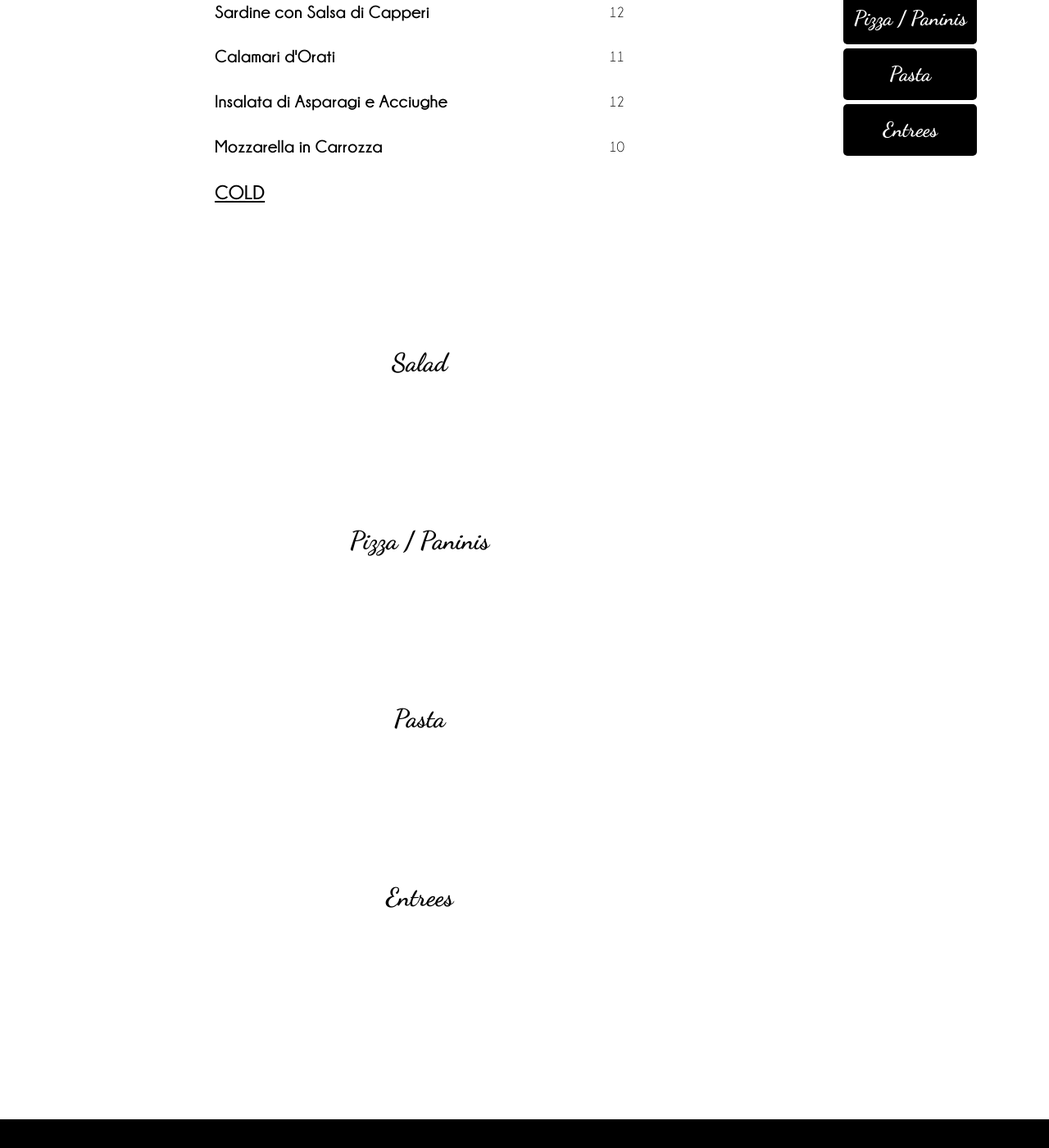
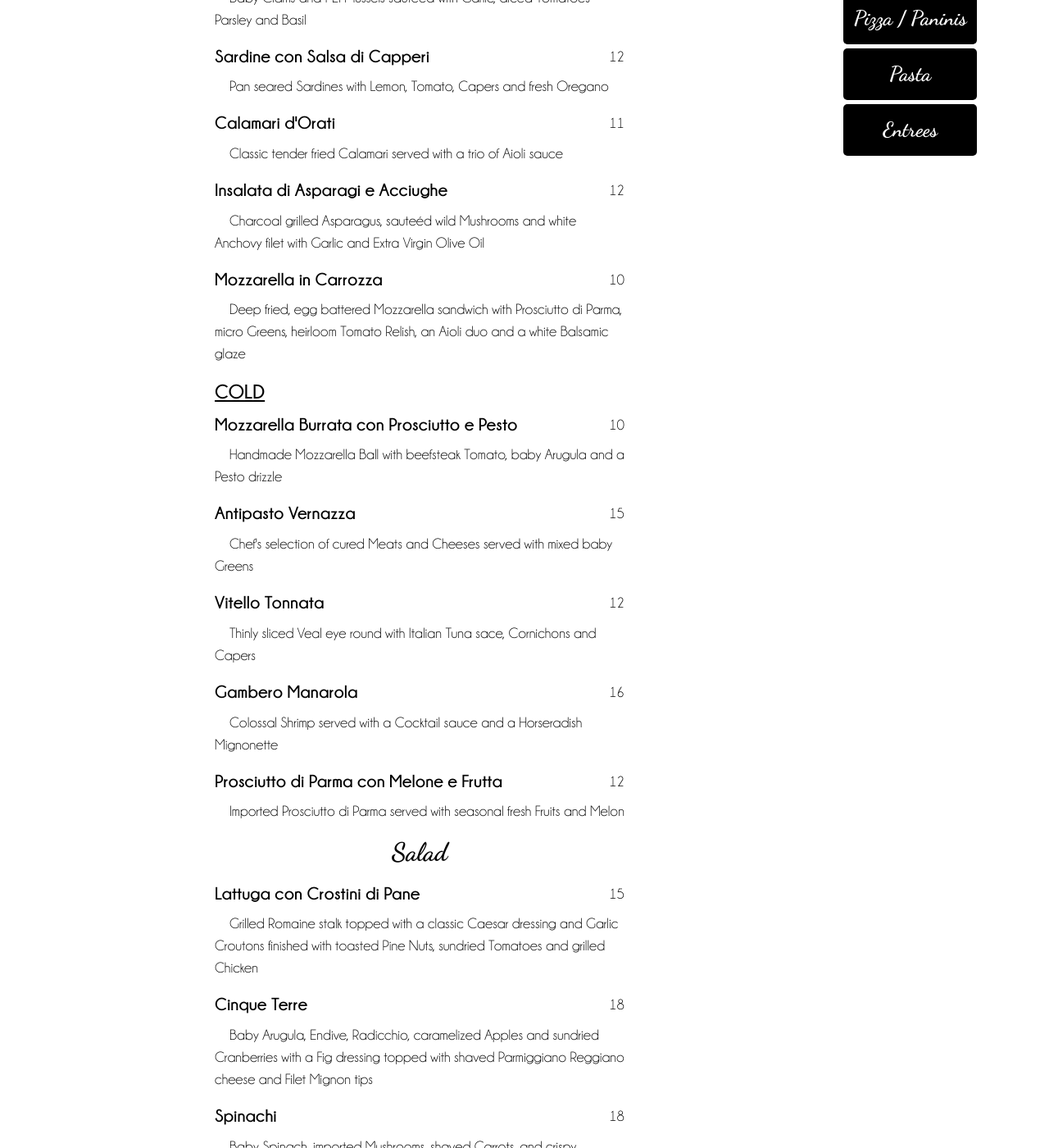
Before and after one commit to cinqueterreli/cinqueterre.github.io, a Jekyll site: the page built from lunch-menu.html, in a window 1280 px wide and 1400 px high, scrolled down 865 px. Shown: the whole window at 82% size. Built offline with Jekyll 4.4.1, drawn with Linux system fonts in a browser that asks for light colours; nearby versions of some CDN libraries; some of the changed text lies outside the part shown.

Commit message:
lets see nigga

```diff
--- a/lunch-menu.html
+++ b/lunch-menu.html
@@ -13,66 +13,67 @@ header: http://placehold.it/1800x914
 	<h3 class="hotcold">HOT</h3>
 		<h4 class="menu-item">Cozze e Vongole alla Ligure</h4>
 		<p class="price">10</p>
-		<p class="item-des"></p>
+		<p class="item-des">Baby Clams and PEI Mussels sauteéd with Garlic, diced Tomatoes Parsley and Basil</p>
 
 		<h4 class="menu-item">Sardine con Salsa di Capperi</h4>
 		<p class="price">12</p>
-		<p class="item-des"></p>
+		<p class="item-des">Pan seared Sardines with Lemon, Tomato, Capers and fresh Oregano</p>
 
 		<h4 class="menu-item">Calamari d'Orati</h4>
 		<p class="price">11</p>
-		<p class="item-des"></p>
+		<p class="item-des">Classic tender fried Calamari served with a trio of Aioli sauce</p>
 
 		<h4 class="menu-item">Insalata di Asparagi e Acciughe</h4>
 		<p class="price">12</p>
-		<p class="item-des"></p>
+		<p class="item-des">Charcoal grilled Asparagus, sauteéd wild Mushrooms and white Anchovy filet with Garlic and Extra Virgin Olive Oil</p>
 
 		<h4 class="menu-item">Mozzarella in Carrozza</h4>
 		<p class="price">10</p>
-		<p class="item-des"></p>
+		<p class="item-des">Deep fried, egg battered Mozzarella sandwich with Prosciutto di Parma, micro Greens, heirloom Tomato Relish, an Aioli duo and a white Balsamic glaze</p>
+
 	<h3 class="hotcold">COLD</h3>
-	<h4 class="menu-item"></h4>
-		<p class="price"></p>
-		<p class="item-des"></p>
+	<h4 class="menu-item">Mozzarella Burrata con Prosciutto e Pesto</h4>
+		<p class="price">10</p>
+		<p class="item-des">Handmade Mozzarella Ball with beefsteak Tomato, baby Arugula and a Pesto drizzle</p>
 
-		<h4 class="menu-item"></h4>
-		<p class="price"></p>
-		<p class="item-des"></p>
+		<h4 class="menu-item">Antipasto Vernazza</h4>
+		<p class="price">15</p>
+		<p class="item-des">Chef's selection of cured Meats and Cheeses served with mixed baby Greens</p>
 
-		<h4 class="menu-item"></h4>
-		<p class="price"></p>
-		<p class="item-des"></p>
+		<h4 class="menu-item">Vitello Tonnata</h4>
+		<p class="price">12</p>
+		<p class="item-des">Thinly sliced Veal eye round with Italian Tuna sace, Cornichons and Capers</p>
 
-		<h4 class="menu-item"></h4>
-		<p class="price"></p>
-		<p class="item-des"></p>
+		<h4 class="menu-item">Gambero Manarola</h4>
+		<p class="price">16</p>
+		<p class="item-des">Colossal Shrimp served with a Cocktail sauce and a Horseradish Mignonette</p>
 
-		<h4 class="menu-item"></h4>
-		<p class="price"></p>
-		<p class="item-des"></p>
+		<h4 class="menu-item">Prosciutto di Parma con Melone e Frutta</h4>
+		<p class="price">12</p>
+		<p class="item-des">Imported Prosciutto di Parma served with seasonal fresh Fruits and Melon</p>
 	</div>
 
 	<h2 id="lunch2">Salad</h2>
 	<div class="menu-container">
-		<h4 class="menu-item"></h4>
-		<p class="price"></p>
-		<p class="item-des"></p>
+		<h4 class="menu-item">Lattuga con Crostini di Pane</h4>
+		<p class="price">15</p>
+		<p class="item-des">Grilled Romaine stalk topped with a classic Caesar dressing and Garlic Croutons finished with toasted Pine Nuts, sundried Tomatoes and grilled Chicken</p>
 
-		<h4 class="menu-item"></h4>
-		<p class="price"></p>
-		<p class="item-des"></p>
+		<h4 class="menu-item">Cinque Terre</h4>
+		<p class="price">18</p>
+		<p class="item-des">Baby Arugula, Endive, Radicchio, caramelized Apples and sundried Cranberries with a Fig dressing topped with shaved Parmiggiano Reggiano cheese and Filet Mignon tips</p>
 
-		<h4 class="menu-item"></h4>
-		<p class="price"></p>
-		<p class="item-des"></p>
+		<h4 class="menu-item">Spinachi</h4>
+		<p class="price">18</p>
+		<p class="item-des">Baby Spinach, imported Mushrooms, shaved Carrots, and crispy Pancetta in a Red Wine vinaigrette and topped with grilled Salmon</p>
 
-		<h4 class="menu-item"></h4>
-		<p class="price"></p>
-		<p class="item-des"></p>
+		<h4 class="menu-item">Endive e Gorgonzola</h4>
+		<p class="price">18</p>
+		<p class="item-des">Belgian Endive, crisp Radicchio, Gorgonzola cheese and fresh Pears in a Lemon Caper dressing topped with grilled Shrimp</p>
 
-		<h4 class="menu-item"></h4>
-		<p class="price"></p>
-		<p class="item-des"></p>
+		<h4 class="menu-item">Frutti di Mare</h4>
+		<p class="price">16</p>
+		<p class="item-des">Cold Seafood salad in a Radicchio cup with Lemon, Herbs and Extra Virgin Olive Oil</p>
 	</div>
 
 	<h2 id="lunch6">Pizza / Paninis</h2>
```
